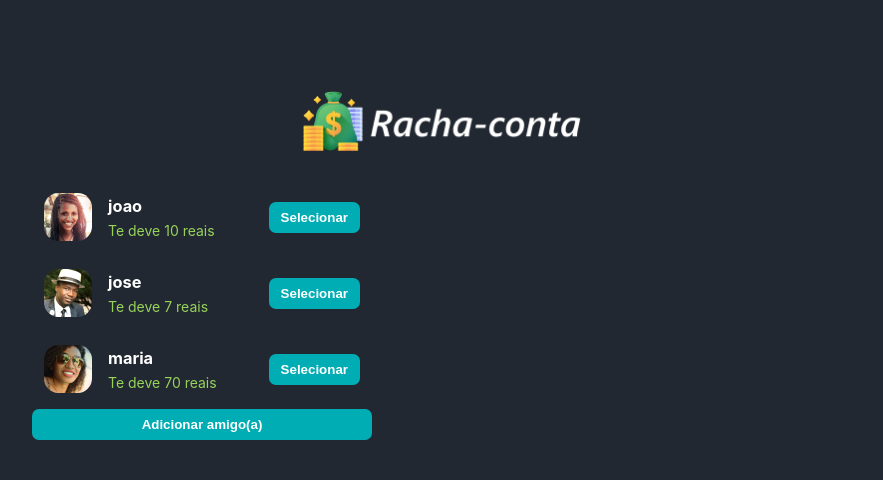
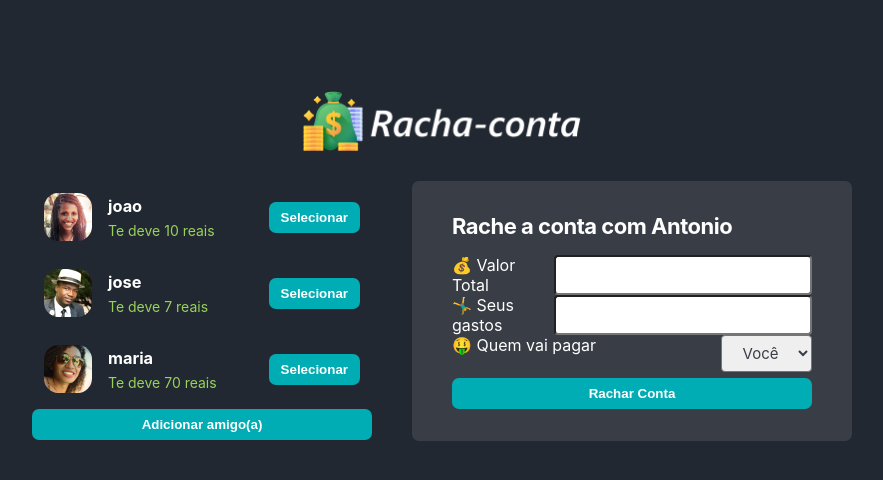
Before and after one commit to muritadb/racha-conta, a React (Vite) app: page / in a window 1280 px wide. Shown: the top 480 px of the page, without its empty margins (198-1081 px from the left). Built offline with nearby package versions, Linux system fonts and the light colour scheme.

Commit message:
add form conta

```diff
--- a/src/App.jsx
+++ b/src/App.jsx
@@ -81,23 +81,23 @@ const App = () => {
           <button onClick={isPayBill} className="button ">Adicionar amigo(a)</button>
         </ul>
       </aside>
-      {formAddFriend &&
+
       <form className="form-split-bill">
         <h2>Rache a conta com Antonio</h2>
         <label >💰 Valor Total
-            <input type="text" />
+          <input type="number" />
         </label>
         <label>🤸‍♂️ Seus gastos
           <input type="text" />
         </label>
         <label>🤑 Quem vai pagar
           <select name="">
-              <option >Você</option>
-              <option >Antonio</option>
+            <option value='you'>Você</option>
+            <option value='nome'>Antonio</option>
           </select>
         </label>
         <button className="button">Rachar Conta</button>
-        </form>}
+      </form>
     </main>
   </div >
 }
```
Lines whose indentation alone changed are shown as unchanged.
